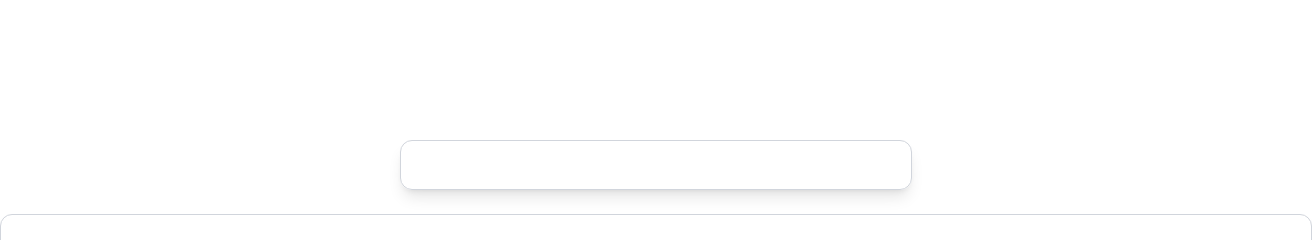
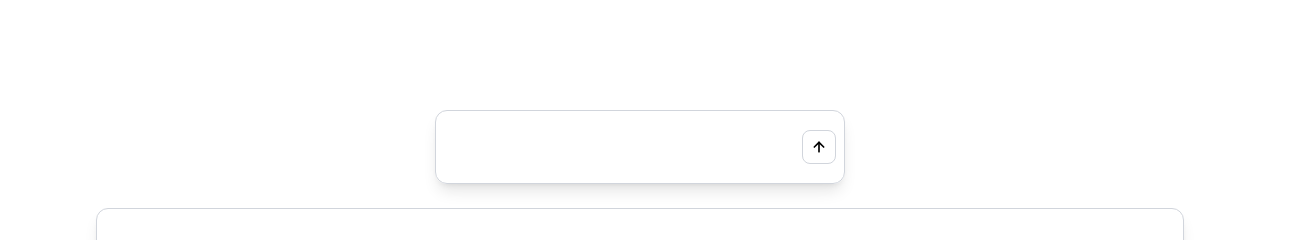
Before and after one commit to srjdat/taste-finder, a Next.js app in the folder frontend/: page / in a window 1280 px wide. Shown: the top 240 px of the page, 1312 px wide, since content can reach past the window. Built offline with nearby package versions, Linux system fonts and the light colour scheme.

Commit message:
cleaned up ui and made it dynamic

```diff
--- a/frontend/app/layout.tsx
+++ b/frontend/app/layout.tsx
@@ -25,7 +25,8 @@ export default function RootLayout({
   return (
     <html
       lang="en"
-      className={`${geistSans.variable} ${geistMono.variable} h-full antialiased`}
+      className={`${geistSans.variable} ${geistMono.variable} h-full antialiased dark`}
+
     >
       <body className="min-h-full flex flex-col">{children}</body>
     </html>
--- a/frontend/app/page.tsx
+++ b/frontend/app/page.tsx
@@ -2,6 +2,8 @@
 import AnimatedTitle from "./components/AnimatedTitle";
 import { useState, useEffect,useRef } from "react";
 import TextareaAutosize from 'react-textarea-autosize';
+import Markdown  from "react-markdown";
+import { ThemeProvider } from "next-themes";
 
 type Message = {
   role: "user" | "bot";
@@ -128,14 +130,106 @@ export default function Home() {
     }
   };
 
+  const handleSend = async () => {
+    // set the textArea back to an empty string
+    setUserInput("");
+
+    // enter user input into messages so that it updates and shows what you typed in the textbox
+    setMessages([
+      ...messages,
+      {role: "user", text: userInput}, // add user input
+    ])
+
+    // set loading mode on
+    setLoading(true);
+    setLoadingDots(".");
+
+    const selectedMode = userInput.toLowerCase();
+
+    let data: {reply: string};
+    // call backend to get the bot's response
+    if (mode === "") {
+      // check if user was talking about inside or outside
+      if (selectedMode === "inside") { //if user input is inside
+        // get the first message
+        // works bc at this time inside_messages[] in backend is empty
+        setMode("inside");
+        const response = await fetch("http://localhost:8000/chat", {
+          method:"POST",
+          headers: {
+            "Content-Type": "application/json"
+          },
+          body: JSON.stringify({
+            message: "inside", // hard coded just to make sure it's right
+            mode: selectedMode
+          })
+        });
+        data = await response.json();
+      } else if (selectedMode === "outside") { // if user input is outside
+        setMode("outside");
+        // get the first ouside message, same idea as inside
+        const response = await fetch("http://localhost:8000/chat", {
+          method: "POST",
+          headers: {
+            "Content-Type": "application/json"
+          },
+          body: JSON.stringify({
+            message: "outside", // hard coded just to make sure it's right
+            mode: selectedMode
+          })
+        });
+        data = await response.json();
+      } else {
+          // user typed something invalid, maybe remove their message and prompt them
+          setMessages(prev => prev.slice(0, -1)); // remove the message we just added
+          // or just don't add the bot reply at all
+          return;
+      }
+
+      // turn loading animation off right before you display the items
+      setLoading(false);
+
+      // add the bot's reply to the messages array
+      setMessages(prev => [
+        ...prev,
+        {role: "bot", text: data.reply}
+      ])
+    } else if (mode !== "") {
+      const response = await fetch("http://localhost:8000/chat", {
+        method:"POST",
+        headers: {
+          "Content-Type": "application/json"
+        },
+        body: JSON.stringify({
+          message: userInput,
+          mode: mode
+        })
+      });
+      data = await response.json();
+
+      // turn loading animation off right before you display the items
+      setLoading(false);
+
+
+      // add the bot's reply to the messages array
+      setMessages(prev => [
+        ...prev,
+        {role: "bot", text: data.reply}
+      ])
+    }
+  }
+
   return (
-    <div className="flex flex-col gap-1 items-center justify-start min-h-screen pt-20 mx-auto">
-      {mode === "" && <AnimatedTitle text="Inside or Outside?"/>}
+    <div className="flex flex-col gap-1 items-center justify-start min-h-screen pt-15 mx-auto">
+      {mode === "" && <AnimatedTitle text="Want to eat Inside or Outside?"/>}
       {mode !== "" && <AnimatedTitle text="What shall we eat?"/>}
 
+      <div className="relative flex items-center rounded-xl border border-gray-300 shadow-lg w-[32vw] mt-2.5">
+        <span className="absolute left-3 font-mono text-black-400">{">"}</span>
         <TextareaAutosize
-        className="rounded-xl border border-gray-300 focus:border-gray-400 focus:outline-none resize-none p-3 text-base font-mono shadow-lg w-128 mt-5"
+          className="rounded-xl focus:outline-none resize-none p-3 pl-8 text-base font-mono w-full"
           id="input"
+          placeholder={mode === "" ? "Respond with 'inside' or 'outside'..." : "Enter your request..."}
           value={userInput}
           onChange={(e) => setUserInput(e.target.value)}
           onKeyDown={keyDown}
@@ -143,14 +237,28 @@ export default function Home() {
           cols={20}
         />
 
+      <button
+        onClick={handleSend}
+        className="ml-2 mr-2 p-2 rounded-lg border border-gray-300 bg-white hover:bg-gray-100 transition-colors flex items-center justify-center"
+      >
+        <svg xmlns="http://www.w3.org/2000/svg" width="16" height="16" viewBox="0 0 24 24" fill="none" stroke="black" strokeWidth="2.5" strokeLinecap="round" strokeLinejoin="round">
+          <line x1="12" y1="19" x2="12" y2="5" />
+          <polyline points="5 12 12 5 19 12" />
+        </svg>
+      </button>
+
+      </div>
+
+
+
       <div
-        className="flex flex-col self-end rounded-xl border border-gray-300 focus:border-gray-400 focus:outline-none resize-none p-3 text-base font-mono shadow-lg h-228 w-328 mt-5 overflow-y-auto"
+        className="flex flex-col self-end rounded-xl border border-gray-300 focus:border-gray-400 focus:outline-none resize-none p-3 text-base font-mono shadow-lg h-[75vh] w-[85vw] mt-5 overflow-y-auto"
         id="displayArea"
       >
         {messages.map((message) => (
           message.role === "user"
-          ? <div className="display: inline-block flex justify-right rounded-xl border border-gray-300 focus:border-gray-400 focus:outline-none resize-none p-3 text-base font-mono shadow-lg w-fit max-w-lg mt-2.5 mb-2.5 ml-auto mr-2.5" key={message.text}>{message.text}</div>
-          : <div className="rounded-xl border border-gray-300 focus:border-gray-400 focus:outline-none resize-none p-3 text-base font-mono shadow-lg max-w-5xl mt-2.5 mb-2.5 ml-2.5 mr-auto" key={message.text}>{message.text}</div>
+          ? <div className="display: inline-block flex justify-right rounded-xl border border-gray-300 focus:border-gray-400 focus:outline-none resize-none p-3 text-base font-mono shadow-lg w-fit max-w-xl mt-2.5 mb-2.5 ml-auto mr-2.5" key={message.text}>{message.text}</div>
+          : <div className="rounded-xl border border-gray-300 focus:border-gray-400 focus:outline-none resize-none p-3 text-base font-mono shadow-lg max-w-[75vw] mt-2.5 mb-2.5 ml-2.5 mr-auto" key={message.text}><Markdown>{message.text}</Markdown></div>
         ))}
         {loading && <div className="rounded-xl border border-gray-300 focus:border-gray-400 focus:outline-none resize-none p-3 text-base inline-block font-mono shadow-lg w-15 mt-2.5 mb-2.5 ml-2.5 mr-auto">{loadingDots}</div>}
         <div ref={bottomRef}></div>
--- a/frontend/package.json
+++ b/frontend/package.json
@@ -10,8 +10,10 @@
   },
   "dependencies": {
     "next": "^16.2.6",
+    "next-themes": "^0.4.6",
     "react": "19.2.4",
     "react-dom": "19.2.4",
+    "react-markdown": "^10.1.0",
     "react-textarea-autosize": "^8.5.9"
   },
   "devDependencies": {
```
Also changed, not shown: 1 other file (tests, documents, lock files or other folders). Lines whose indentation alone changed are shown as unchanged.
